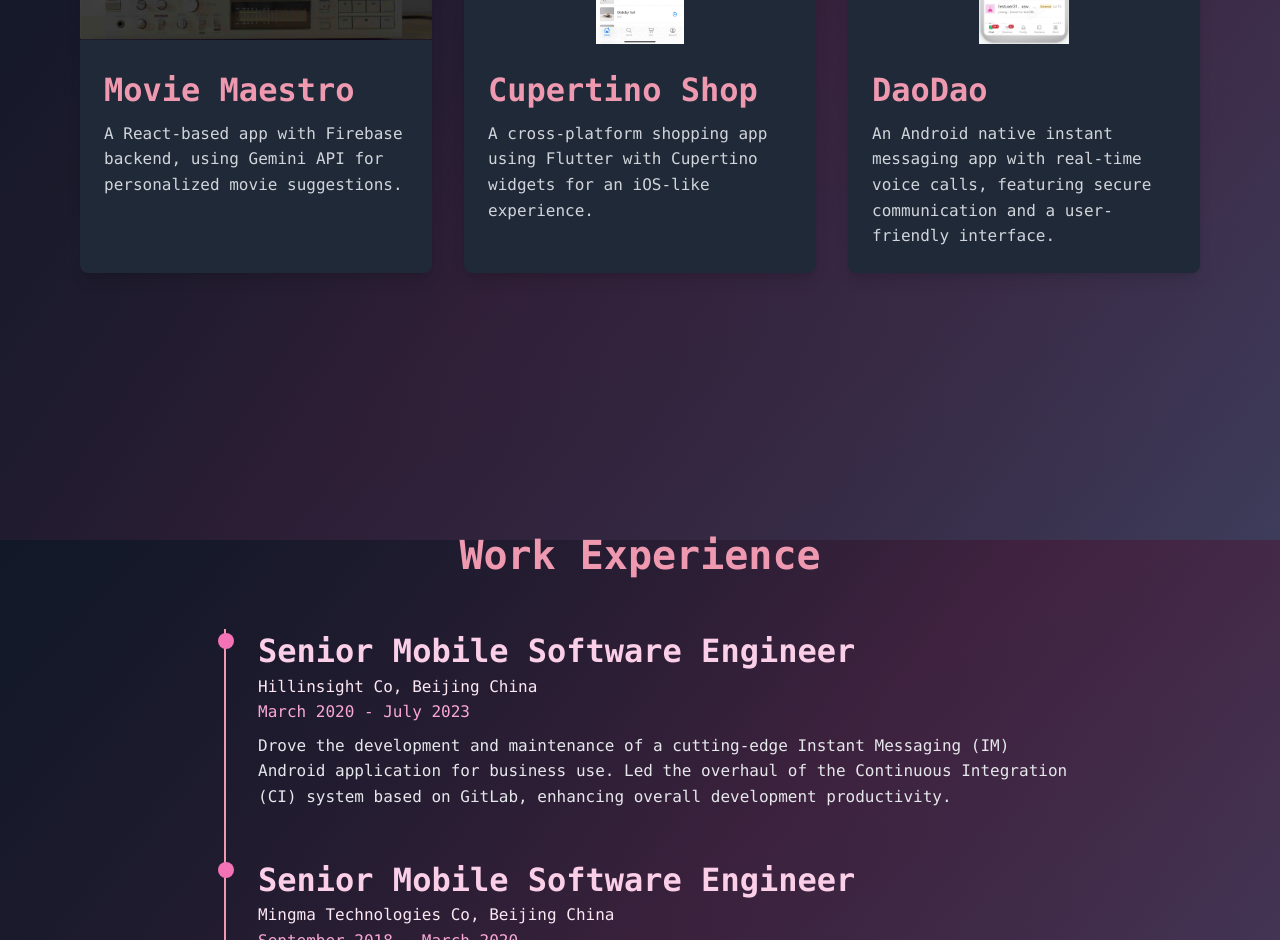
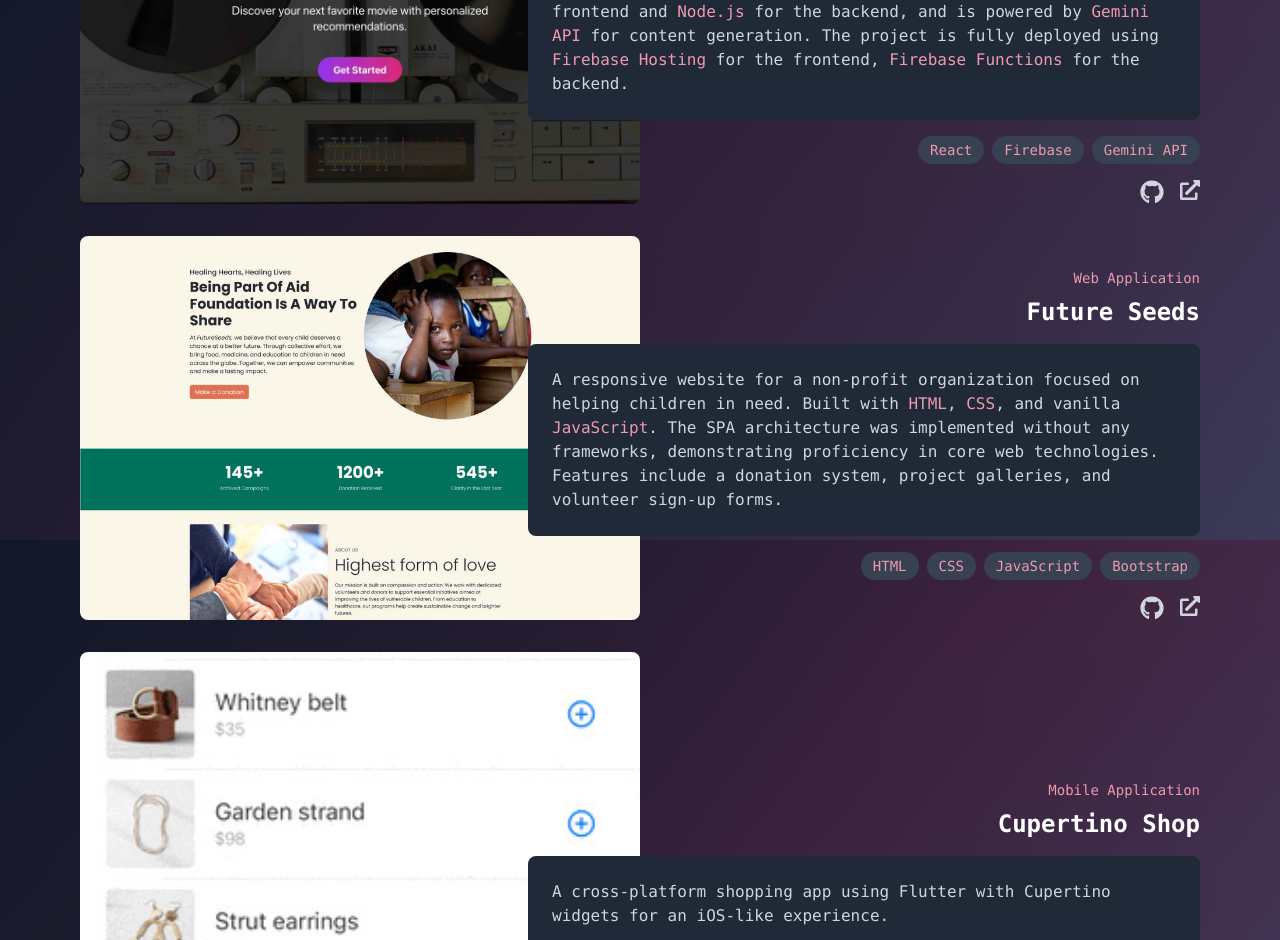
Before and after one commit to shop2008/my-portfolio, a Next.js app: page / in a window 1280 px wide. Shown: the part 1860-2800 px from the top of the page. Built offline with nearby package versions, Linux system fonts and the light colour scheme.

Commit message:
improve project layout

```diff
--- a/src/app/layout.tsx
+++ b/src/app/layout.tsx
@@ -17,6 +17,7 @@ const spaceMono = Space_Mono({
 });
 
 export const metadata: Metadata = {
+  metadataBase: new URL("https://www.gigitech.me"),
   title: "GiGiTech - Full Stack & Mobile Developer Portfolio | Gigi Wang",
   description:
     "Explore Gigi Wang's portfolio showcasing expertise in full stack, mobile, and web development. View projects, skills, and experience.",
--- a/src/components/About.tsx
+++ b/src/components/About.tsx
@@ -6,7 +6,7 @@ import { motion } from "framer-motion";
 
 const About: React.FC = () => {
   return (
-    <section id="about" className="max-w-6xl mx-auto px-4 py-24">
+    <section id="about" className="max-w-6xl mx-auto px-4 py-20">
       <motion.h2
         initial={{ opacity: 0, y: -20 }}
         animate={{ opacity: 1, y: 0 }}
--- a/src/components/Experience.tsx
+++ b/src/components/Experience.tsx
@@ -1,104 +1,141 @@
 "use client";
 import React, { useState } from "react";
-import WorkExperienceItem from "./WorkExperienceItem";
 import { motion, AnimatePresence } from "framer-motion";
 import { FaChevronDown } from "react-icons/fa";
 
 const workExperiences = [
   {
     title: "Senior Mobile Software Engineer",
-    company: "Hillinsight Co, Beijing China",
+    company: "Hillinsight, Beijing China",
     period: "March 2020 - July 2023",
-    description:
+    description: [
       "Drove the development and maintenance of a cutting-edge Instant Messaging (IM) Android application for business use. Led the overhaul of the Continuous Integration (CI) system based on GitLab, enhancing overall development productivity.",
+    ],
   },
   {
     title: "Senior Mobile Software Engineer",
-    company: "Mingma Technologies Co, Beijing China",
+    company: "Mingma Technologies, Beijing China",
     period: "September 2018 - March 2020",
-    description:
+    description: [
       "Contributed to the design and implementation of innovative Android applications and websites tailored for the health industry.",
+    ],
   },
   {
     title: "Senior Mobile Software Engineer",
-    company: "Elex Technology Co, Beijing China",
+    company: "Elex Technology, Beijing China",
     period: "September 2017 - August 2018",
-    description:
+    description: [
       "Implemented a robust Instant Messaging (IM) module tailored for game(Clash Of Kings) on the Android system, fostering enhanced communication within gaming communities.",
+    ],
   },
   {
     title: "Mobile Software Engineer",
-    company: "Changba Tech Co, Beijing China",
+    company: "Changba Tech, Beijing China",
     period: "April 2015 - June 2017",
-    description:
+    description: [
       "Contributed to the design and implementation of features aimed at enhancing communication capabilities and overall user experience within the Android application for Changba App.",
+    ],
   },
   {
     title: "Mobile Software Engineer",
     company: "Hoolai Games, Beijing China",
     period: "October 2013 - March 2015",
-    description:
+    description: [
       "Played a pivotal role in the development of a groundbreaking Android application from inception to launch, resulting in the acquisition of over 100,000 users.",
+    ],
   },
 ];
 
-const ITEMS_PER_PAGE = 3;
-
 export default function Experience() {
-  const [visibleItems, setVisibleItems] = useState(ITEMS_PER_PAGE);
-
-  const showMore = () => {
-    setVisibleItems((prevVisible) =>
-      Math.min(prevVisible + ITEMS_PER_PAGE, workExperiences.length)
+  const [selectedExperience, setSelectedExperience] = useState(
+    workExperiences[0]
   );
-  };
+  const [expandedDescription, setExpandedDescription] = useState(false);
 
   return (
-    <section id="experience" className="max-w-4xl mx-auto px-4 py-20">
-      <h2 className="text-heading-2 font-semibold mb-12 text-primary text-center">
+    <section id="experience" className="max-w-4xl mx-auto px-4 py-10">
+      <motion.h2
+        initial={{ opacity: 0, y: -20 }}
+        animate={{ opacity: 1, y: 0 }}
+        transition={{ duration: 0.5 }}
+        className="text-heading-2 font-semibold mb-12 text-primary text-center"
+      >
         Work Experience
-      </h2>
-      <div className="relative border-l-2 border-primary pl-8 ml-4">
-        {workExperiences.slice(0, visibleItems).map((experience, index) => (
+      </motion.h2>
+      <div className="flex flex-col md:flex-row">
+        <motion.div
+          initial={{ opacity: 0, x: -50 }}
+          animate={{ opacity: 1, x: 0 }}
+          transition={{ duration: 0.5, delay: 0.2 }}
+          className="md:w-1/4 border-r border-gray-300 pr-4"
+        >
+          {workExperiences.map((experience, index) => (
             <motion.div
               key={index}
-            initial={{ opacity: 0, x: -50 }}
-            animate={{ opacity: 1, x: 0 }}
-            transition={{ duration: 0.5, delay: index * 0.1 }}
+              whileHover={{ scale: 1.05 }}
+              className={`mb-4 text-right cursor-pointer ${
+                selectedExperience.company === experience.company
+                  ? "text-primary"
+                  : "text-gray-500"
+              }`}
+              onClick={() => setSelectedExperience(experience)}
             >
-            <WorkExperienceItem
-              title={experience.title}
-              company={experience.company}
-              period={experience.period}
-              description={experience.description}
-            />
+              <h3 className="font-semibold">
+                {experience.company.split(",")[0]}
+              </h3>
             </motion.div>
           ))}
-      </div>
-      {visibleItems < workExperiences.length && (
+        </motion.div>
         <motion.div
-          className="text-center mt-12"
+          initial={{ opacity: 0, x: 50 }}
+          animate={{ opacity: 1, x: 0 }}
+          transition={{ duration: 0.5, delay: 0.4 }}
+          className="md:w-3/4 pl-8"
+        >
+          <AnimatePresence mode="wait">
+            <motion.div
+              key={selectedExperience.company}
               initial={{ opacity: 0, y: 20 }}
               animate={{ opacity: 1, y: 0 }}
-          transition={{ duration: 0.5, delay: 0.2 }}
+              exit={{ opacity: 0, y: -20 }}
+              transition={{ duration: 0.3 }}
             >
+              <h3 className="text-xl font-bold text-primary">
+                {selectedExperience.title} @{" "}
+                {selectedExperience.company.split(",")[1]}
+              </h3>
+              <p className="text-gray-500 mb-4">{selectedExperience.period}</p>
+              <motion.div
+                initial={false}
+                animate={{ height: expandedDescription ? "auto" : "100px" }}
+                className="overflow-hidden"
+              >
+                <ul className="list-disc pl-5 space-y-2">
+                  {selectedExperience.description.map((item, idx) => (
+                    <li key={idx}>{item}</li>
+                  ))}
+                </ul>
+              </motion.div>
+              {selectedExperience.description.length > 1 && (
                 <motion.button
-            onClick={showMore}
-            className="group bg-primary hover:bg-secondary text-background font-bold py-3 px-8 rounded-full text-lg transition-all duration-300 shadow-lg hover:shadow-primary/50 flex items-center justify-center mx-auto"
                   whileHover={{ scale: 1.05 }}
                   whileTap={{ scale: 0.95 }}
+                  onClick={() => setExpandedDescription(!expandedDescription)}
+                  className="mt-4 text-primary flex items-center"
                 >
-            Show More
-            <motion.span
-              className="ml-2 inline-block"
-              animate={{ y: [0, 5, 0] }}
-              transition={{ repeat: Infinity, duration: 1.5 }}
+                  {expandedDescription ? "Show Less" : "Show More"}
+                  <motion.div
+                    animate={{ rotate: expandedDescription ? 180 : 0 }}
+                    transition={{ duration: 0.3 }}
                   >
-              <FaChevronDown />
-            </motion.span>
+                    <FaChevronDown className="ml-2" />
+                  </motion.div>
                 </motion.button>
+              )}
             </motion.div>
-      )}
+          </AnimatePresence>
+        </motion.div>
+      </div>
     </section>
   );
 }
--- a/src/components/ProjectCard.tsx
+++ b/src/components/ProjectCard.tsx
@@ -1,7 +1,7 @@
 "use client";
 
-import React from "react";
 import Image from "next/image";
+import { FaExternalLinkAlt, FaGithub } from "react-icons/fa";
 import { motion } from "framer-motion";
 
 interface ProjectCardProps {
@@ -9,6 +9,9 @@ interface ProjectCardProps {
   description: string;
   image: string;
   link: string;
+  githubLink: string;
+  technologies: string[];
+  category: string;
 }
 
 export default function ProjectCard({
@@ -16,28 +19,80 @@ export default function ProjectCard({
   description,
   image,
   link,
+  githubLink,
+  technologies,
+  category,
 }: ProjectCardProps) {
   return (
     <motion.div
+      initial={{ opacity: 0, y: 50 }}
+      animate={{ opacity: 1, y: 0 }}
+      transition={{ duration: 0.5 }}
+      className="flex flex-col md:flex-row justify-between items-center relative"
+    >
+      <motion.div
         whileHover={{ scale: 1.05 }}
-      whileTap={{ scale: 0.95 }}
-      className="bg-gray-800 rounded-lg overflow-hidden shadow-lg hover:shadow-pink-500/20 transition-all duration-300"
-      onClick={() => window.open(link, "_blank")}
+        className="relative w-full md:w-1/2 aspect-video md:aspect-auto md:h-96"
       >
         <Image
           src={image}
           alt={`${title} - Project Screenshot`}
-        width={500}
-        height={300}
-        className="w-full h-48 object-contain"
-        loading="lazy"
+          layout="fill"
+          style={{ objectFit: "cover" }}
+          className="rounded-lg"
         />
-      <div className="p-6">
-        <h3 className="text-heading-3 font-semibold mb-2 text-primary">
+      </motion.div>
+      <motion.div
+        initial={{ opacity: 0, x: 50 }}
+        animate={{ opacity: 1, x: 0 }}
+        transition={{ duration: 0.5, delay: 0.2 }}
+        className="w-full md:w-3/5 flex flex-col justify-between md:absolute md:right-0 md:bottom-0"
+      >
+        <h3 className="text-primary text-sm text-right">{category}</h3>
+        <h3 className="text-2xl font-semibold text-white mt-2 text-right">
           {title}
         </h3>
-        <p className="text-body-normal text-gray-300">{description}</p>
+        <motion.p
+          whileHover={{
+            boxShadow: "0 0 10px 0px rgba(255, 105, 180, 0.3)",
+            transition: { duration: 0.3 },
+          }}
+          className="bg-gray-800 rounded-lg text-gray-300 mt-4 p-6"
+        >
+          {description}
+        </motion.p>
+        <div className="flex flex-wrap gap-2 my-4 justify-end">
+          {technologies.map((tech, index) => (
+            <motion.span
+              key={index}
+              whileHover={{ scale: 1.1 }}
+              className="bg-gray-700 text-primary px-3 py-1 rounded-full text-sm"
+            >
+              {tech}
+            </motion.span>
+          ))}
         </div>
+        <div className="flex gap-4 justify-end">
+          <motion.a
+            whileHover={{ scale: 1.2 }}
+            href={githubLink}
+            target="_blank"
+            rel="noopener noreferrer"
+            className="text-gray-300 hover:text-primary transition-colors"
+          >
+            <FaGithub size={24} />
+          </motion.a>
+          <motion.a
+            whileHover={{ scale: 1.2 }}
+            href={link}
+            target="_blank"
+            rel="noopener noreferrer"
+            className="text-gray-300 hover:text-primary transition-colors"
+          >
+            <FaExternalLinkAlt size={20} />
+          </motion.a>
+        </div>
+      </motion.div>
     </motion.div>
   );
 }
--- a/src/components/Projects.tsx
+++ b/src/components/Projects.tsx
@@ -4,10 +4,43 @@ import ProjectCard from "./ProjectCard";
 const projects = [
   {
     title: "Movie Maestro",
-    description:
-      "A React-based app with Firebase backend, using Gemini API for personalized movie suggestions.",
+    description: (
+      <>
+        A movie recommendation app that helps users discover movies tailored to
+        their preferences. It&apos;s built using{" "}
+        <span className="text-primary">React</span> for the frontend and{" "}
+        <span className="text-primary">Node.js</span> for the backend, and is
+        powered by <span className="text-primary">Gemini API</span> for content
+        generation. The project is fully deployed using{" "}
+        <span className="text-primary">Firebase Hosting</span> for the frontend,{" "}
+        <span className="text-primary">Firebase Functions</span> for the
+        backend.
+      </>
+    ),
     image: "/project2.jpg",
-    link: "https://github.com/shop2008/movie-recommendation-app",
+    link: "https://movierecommender-b4395.web.app",
+    githubLink: "https://github.com/shop2008/movie-recommendation-app",
+    technologies: ["React", "Firebase", "Gemini API"],
+    category: "Web Application",
+  },
+  {
+    title: "Future Seeds",
+    description: (
+      <>
+        A responsive website for a non-profit organization focused on helping
+        children in need. Built with <span className="text-primary">HTML</span>,{" "}
+        <span className="text-primary">CSS</span>, and vanilla{" "}
+        <span className="text-primary">JavaScript</span>. The SPA architecture
+        was implemented without any frameworks, demonstrating proficiency in
+        core web technologies. Features include a donation system, project
+        galleries, and volunteer sign-up forms.{" "}
+      </>
+    ),
+    image: "/future-seeds.jpg", // You'll need to add this image to your public folder
+    link: "https://shop2008.github.io/future-seeds/index.html",
+    githubLink: "https://github.com/shop2008/future-seeds",
+    technologies: ["HTML", "CSS", "JavaScript", "Bootstrap"],
+    category: "Web Application",
   },
   {
     title: "Cupertino Shop",
@@ -15,6 +48,9 @@ const projects = [
       "A cross-platform shopping app using Flutter with Cupertino widgets for an iOS-like experience.",
     image: "/project1.jpg",
     link: "https://github.com/shop2008/flutter_shop_cupertino",
+    githubLink: "https://github.com/shop2008/flutter_shop_cupertino",
+    technologies: ["Flutter", "Cupertino", "Firebase"],
+    category: "Mobile Application",
   },
   {
     title: "DaoDao",
@@ -22,6 +58,9 @@ const projects = [
       "An Android native instant messaging app with real-time voice calls, featuring secure communication and a user-friendly interface.",
     image: "/project3.jpg",
     link: "https://github.com/shop2008/#",
+    githubLink: "https://github.com/shop2008/#",
+    technologies: ["Android", "Kotlin", "Agora", "Singnal"],
+    category: "Mobile Application",
   },
 ];
 
@@ -31,14 +70,17 @@ export default function Projects() {
       <h2 className="text-heading-2 font-semibold mb-6 text-primary">
         Projects
       </h2>
-      <div className="grid grid-cols-1 md:grid-cols-2 lg:grid-cols-3 gap-8">
+      <div className="space-y-8">
         {projects.map((project, index) => (
           <ProjectCard
             key={index}
             title={project.title}
-            description={project.description}
+            description={project.description as string}
             image={project.image}
             link={project.link}
+            githubLink={project.githubLink}
+            technologies={project.technologies}
+            category={project.category}
           />
         ))}
       </div>
--- a/src/components/Skills.tsx
+++ b/src/components/Skills.tsx
@@ -20,7 +20,7 @@ export default function Skills() {
   ];
 
   return (
-    <section id="skills" className="max-w-4xl mx-auto px-4 py-20">
+    <section id="skills" className="max-w-4xl mx-auto px-4 py-10">
       <h2 className="text-heading-2 font-semibold mb-6 text-primary">Skills</h2>
       <div className="flex flex-wrap gap-4">
         {skills.map((skill) => (
--- a/src/components/WorkExperienceItem.tsx
+++ /dev/null
@@ -1,25 +0,0 @@
-import React from "react";
-
-interface WorkExperienceItemProps {
-  title: string;
-  company: string;
-  period: string;
-  description: string;
-}
-
-export default function WorkExperienceItem({
-  title,
-  company,
-  period,
-  description,
-}: WorkExperienceItemProps) {
-  return (
-    <div className="mb-12 relative">
-      <div className="absolute -left-10 mt-1 w-4 h-4 rounded-full bg-pink-400"></div>
-      <h3 className="text-heading-3 font-semibold text-pink-200">{title}</h3>
-      <p className="text-body-normal text-pink-100">{company}</p>
-      <p className="text-body-normal text-pink-300 mb-2">{period}</p>
-      <p className="text-body-normal text-gray-200">{description}</p>
-    </div>
-  );
-}
```
Also changed, not shown: public/future-seeds.jpg (added). Lines whose indentation alone changed are shown as unchanged.
